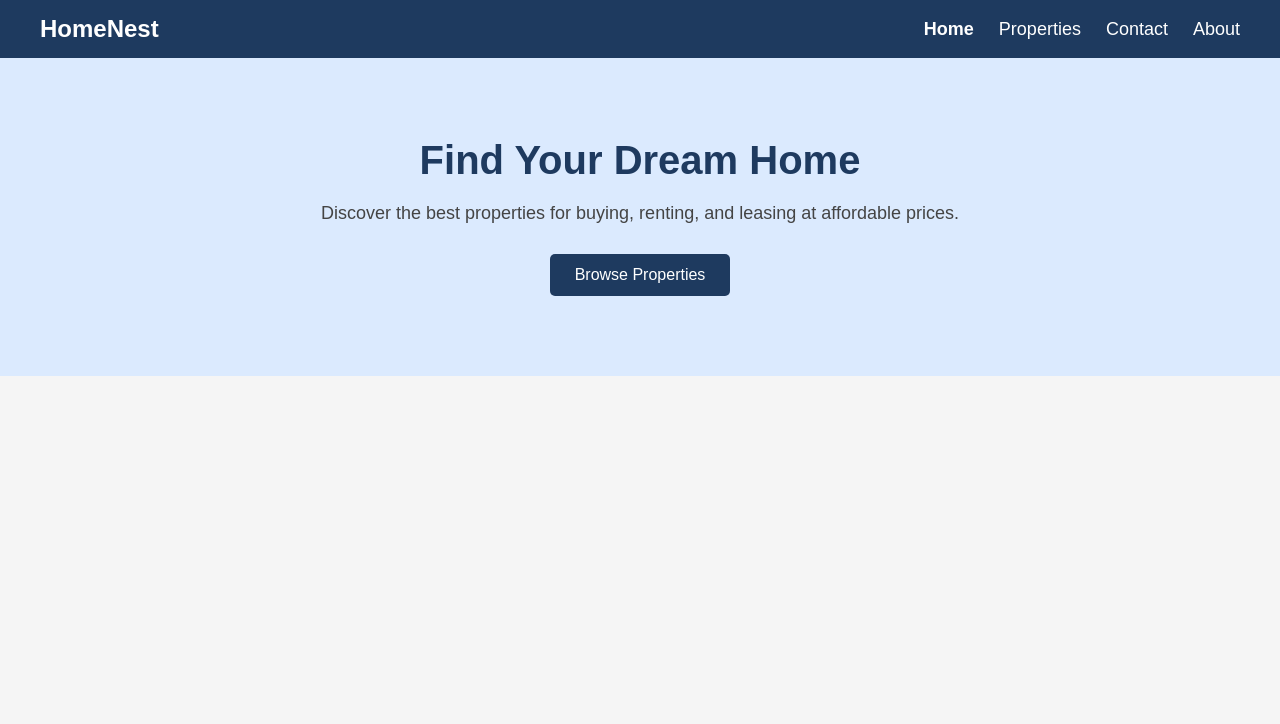
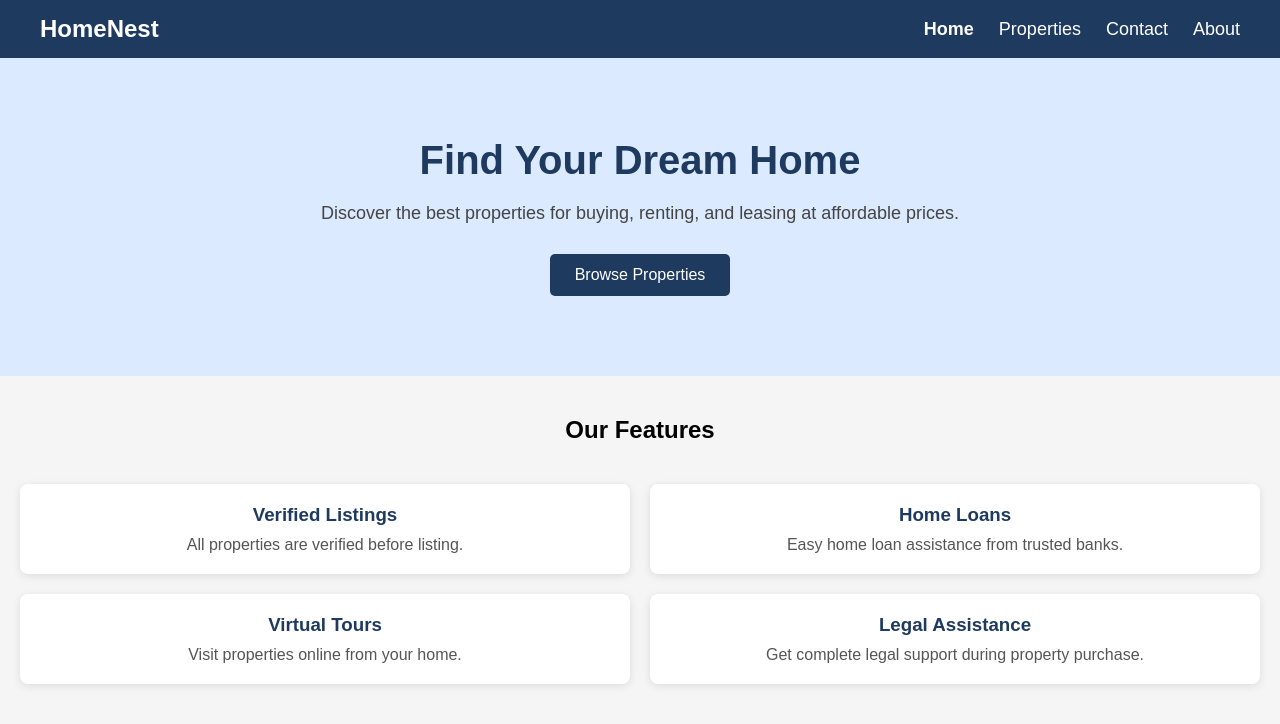
Before and after one commit to rinku-001/HomeNest, a React (Vite) app: page / in a window 1280 px wide. Shown: the top 724 px of the page. Built offline with nearby package versions, Linux system fonts and the light colour scheme.

Commit message:
Add FeatureCard component

```diff
--- /dev/null
+++ b/src/components/FeatureCard/FeatureCard.jsx
@@ -0,0 +1,13 @@
+import styles from "./FeatureCard.module.css";
+
+function FeatureCard(props) {
+    return (
+        <div className={styles.card}>
+            <h3>{props.title}</h3>
+
+            <p>{props.description}</p>
+        </div>
+    );
+}
+
+export default FeatureCard;
--- /dev/null
+++ b/src/components/FeatureCard/FeatureCard.module.css
@@ -0,0 +1,16 @@
+.card{
+    background-color:white;
+    padding:20px;
+    border-radius:8px;
+    text-align:center;
+    box-shadow:0 2px 8px rgba(0,0,0,0.1);
+}
+
+.card h3{
+    color:#1e3a5f;
+    margin-bottom:10px;
+}
+
+.card p{
+    color:#555;
+}
--- /dev/null
+++ b/src/data/features.js
@@ -0,0 +1,24 @@
+const features = [
+    {
+        id: 1,
+        title: "Verified Listings",
+        description: "All properties are verified before listing."
+    },
+    {
+        id: 2,
+        title: "Home Loans",
+        description: "Easy home loan assistance from trusted banks."
+    },
+    {
+        id: 3,
+        title: "Virtual Tours",
+        description: "Visit properties online from your home."
+    },
+    {
+        id: 4,
+        title: "Legal Assistance",
+        description: "Get complete legal support during property purchase."
+    }
+];
+
+export default features;
--- a/src/pages/Home.jsx
+++ b/src/pages/Home.jsx
@@ -1,9 +1,39 @@
 import Hero from "../components/Hero/Hero";
+import FeatureCard from "../components/FeatureCard/FeatureCard";
+import features from "../data/features";
 
 function Home() {
     return (
         <>
             <Hero />
+
+            <section>
+                <h2
+                    style={{
+                        textAlign: "center",
+                        margin: "40px 0 20px"
+                    }}
+                >
+                    Our Features
+                </h2>
+
+                <div
+                    style={{
+                        display: "grid",
+                        gridTemplateColumns: "repeat(2,1fr)",
+                        gap: "20px",
+                        padding: "20px"
+                    }}
+                >
+                    {features.map((feature) => (
+                        <FeatureCard
+                            key={feature.id}
+                            title={feature.title}
+                            description={feature.description}
+                        />
+                    ))}
+                </div>
+            </section>
         </>
     );
 }
```
